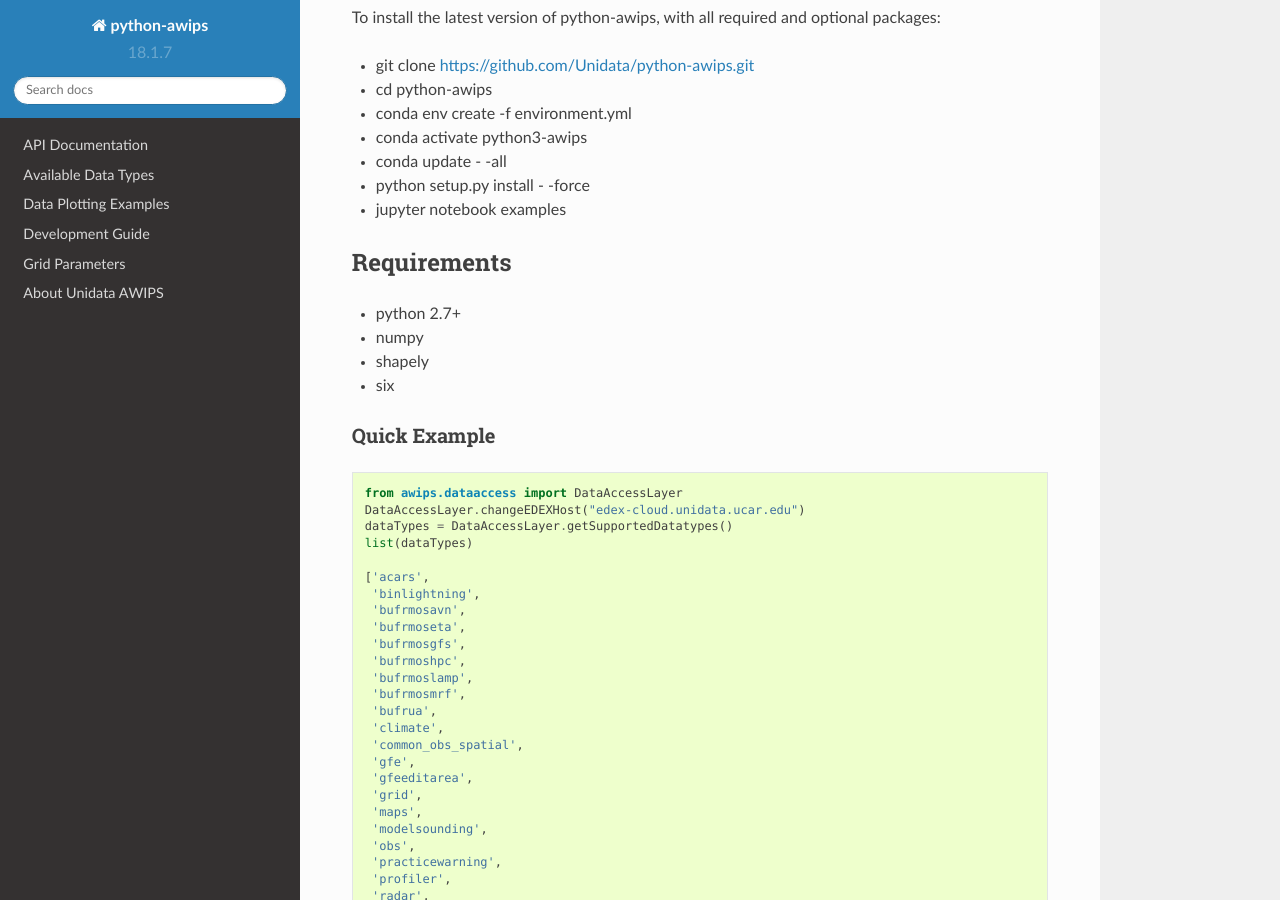
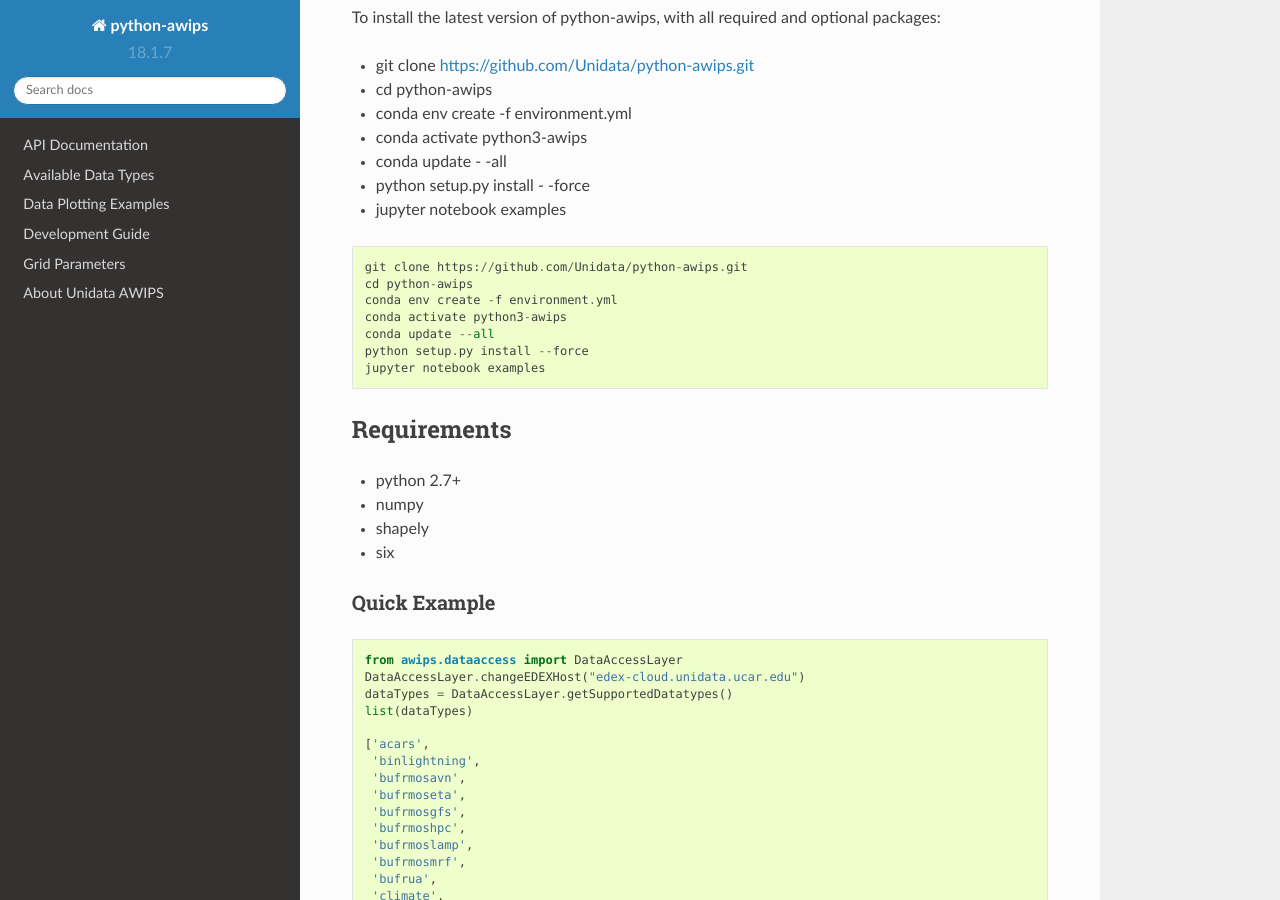
Before and after one commit to Unidata/python-awips, a Sphinx documentation site: the page built from docs/source/index.rst, in a window 1280 px wide and 900 px high, scrolled down 482 px. Built offline with Sphinx 7.4.7 and the Read the Docs theme 2.0.0, drawn with Linux system fonts in a browser that asks for light colours.

Commit message:
Update index.rst
test to see if I successfully changed the environment instructions to "code" rendering

```diff
--- a/docs/source/index.rst
+++ b/docs/source/index.rst
@@ -25,6 +25,17 @@
 - conda update  - -all
 - python setup.py install - -force
 - jupyter notebook examples
+
+::
+
+    git clone https://github.com/Unidata/python-awips.git
+    cd python-awips
+    conda env create -f environment.yml
+    conda activate python3-awips
+    conda update --all
+    python setup.py install --force
+    jupyter notebook examples
+
 
 Requirements
 ------------
```
